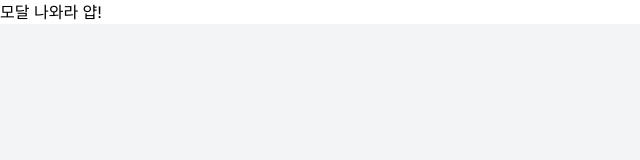
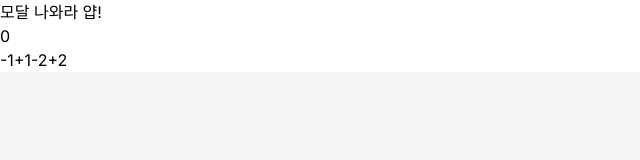
Before and after one commit to minki-dev/PRIETAG_FE, a Next.js app: page / in a window 1280 px wide. Shown: the top 160 px of the page, without its empty margins (0-640 px from the left). Built offline with nearby package versions, Linux system fonts and the light colour scheme.

Commit message:
:sparkles: feat: redux store 적용
이전에 작성한 createSlice를 바탕으로 layout에 적용 및 페이지에 counter 컴포넌트 렌더링

```diff
--- a/app/layout.tsx
+++ b/app/layout.tsx
@@ -1,6 +1,9 @@
+'use client';
 
+import { Provider } from 'react-redux';
 import './globals.css';
 import { Inter } from 'next/font/google';
+import { store } from '@/store';
 
 const inter = Inter({ subsets: ['latin'] });
 
@@ -18,11 +21,11 @@ export default function RootLayout({
 		<html lang="en">
 			<link rel="icon" href="/logo.ico" sizes="any" />
 			<body className={inter.className}>
+				<Provider store={store}>
 					<main className="w-screen min-h-screen bg-gray-100">
-          <main className="m-auto bg-white max-w-screen-2xl">
-            {children}
+						<main className="m-auto bg-white max-w-screen-2xl">{children}</main>
 					</main>
-        </main>
+				</Provider>
 			</body>
 		</html>
 	);
--- a/app/page.tsx
+++ b/app/page.tsx
@@ -1,6 +1,7 @@
 'use client';
 
 import { useState } from 'react';
+import Counter from '@/components/Counter';
 import PriceModal from './editTemplate/components/PriceModal';
 
 export default function Home() {
@@ -14,6 +15,7 @@ export default function Home() {
 				모달 나와라 얍!
 			</button>
 			{isModalOpen && <PriceModal toggleModal={toggleModal} />}
+			<Counter />
 		</main>
 	);
 }
```
Lines whose indentation alone changed are shown as unchanged.
